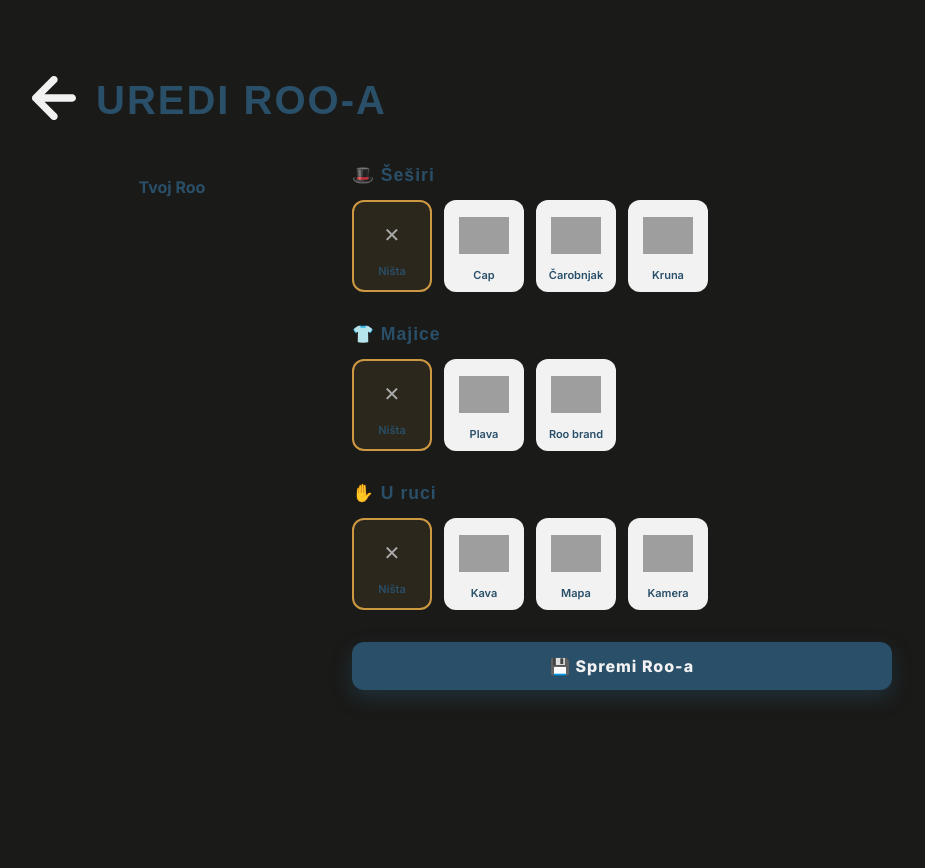
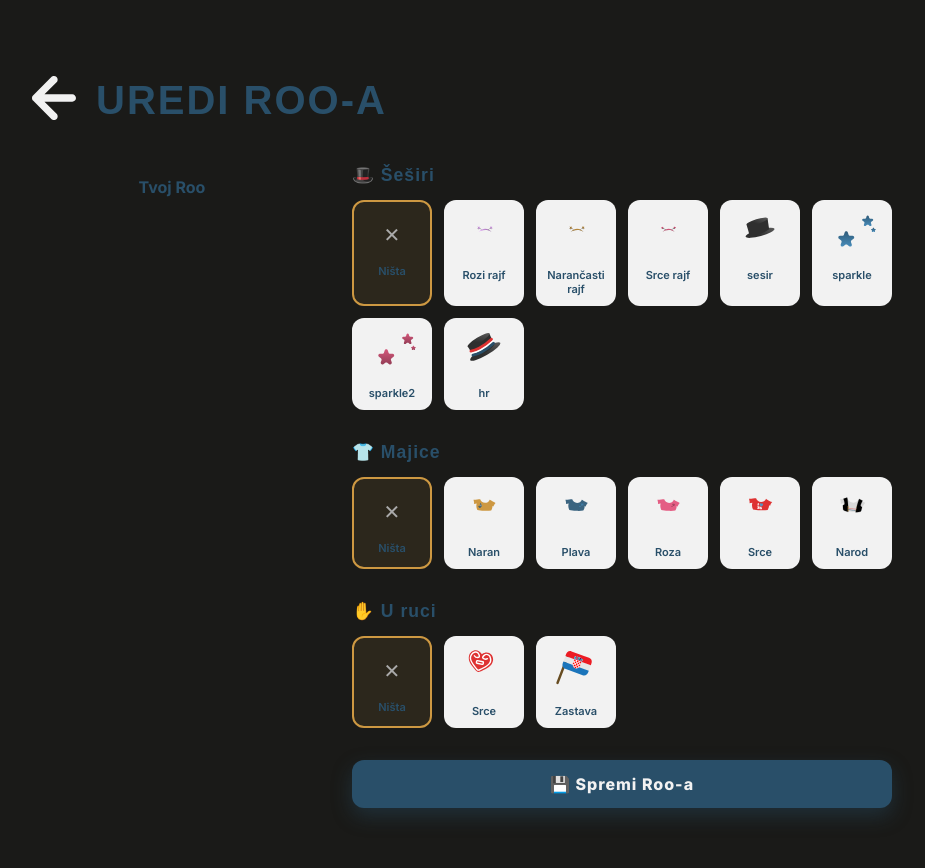
Before and after one commit to IvanZdelar/Roo, a PHP site: page /roo/customize-mascot.php in a window 1280 px wide. Shown: the part 134-1002 px from the top of the page, without its empty margins (178-1103 px from the left). Run offline with PHP 8.4, Linux system fonts and the light colour scheme; a user stored in the database is signed in; data comes from the database, SQL or seed files in the repository; data that the repository does not hold is empty; some web fonts are replaced; grey boxes are pictures that could not be loaded.

Commit message:
Update items catalog with new hat, shirt, and hand item options

```diff
--- a/mascot_helper.php
+++ b/mascot_helper.php
@@ -25,18 +25,24 @@ function get_items_catalog(): array
 {
     return [
         'hats' => [
-            ['id' => 'hat_cap',    'name' => 'Cap',         'file' => 'hats/hat_cap.svg'],
-            ['id' => 'hat_wizard', 'name' => 'Čarobnjak',   'file' => 'hats/hat_wizard.svg'],
-            ['id' => 'hat_crown',  'name' => 'Kruna',       'file' => 'hats/hat_crown.svg'],
+            ['id' => 'rajf',    'name' => 'Rozi rajf',         'file' => 'hats/hat-rajf.svg'],
+            ['id' => 'rajf2', 'name' => 'Narančasti rajf',   'file' => 'hats/hat-rajf2.svg'],
+            ['id' => 'rajf3',  'name' => 'Srce rajf',       'file' => 'hats/hat-rajf3.svg'],
+            ['id' => 'sesir',  'name' => 'sesir',       'file' => 'hats/hat-sesir.svg'],
+            ['id' => 'sparkle',  'name' => 'sparkle',       'file' => 'hats/hat-sparkle.svg'],
+            ['id' => 'sparkle2',  'name' => 'sparkle2',       'file' => 'hats/hat-sparkle2.svg'],
+            ['id' => 'hr',  'name' => 'hr',       'file' => 'hats/hat-hr.svg'],
         ],
         'shirts' => [
-            ['id' => 'shirt_blue',   'name' => 'Plava',     'file' => 'shirts/shirt_blue.svg'],
-            ['id' => 'shirt_roo',    'name' => 'Roo brand', 'file' => 'shirts/shirt_roo.svg'],
+            ['id' => 'naran',   'name' => 'Naran',     'file' => 'shirts/shirt-naran.svg'],
+            ['id' => 'plava',    'name' => 'Plava', 'file' => 'shirts/shirt-plava.svg'],
+            ['id' => 'roza',    'name' => 'Roza', 'file' => 'shirts/shirt-roza.svg'],
+            ['id' => 'srce',    'name' => 'Srce', 'file' => 'shirts/shirt-srce.svg'],
+            ['id' => 'narod',    'name' => 'Narod', 'file' => 'shirts/shirt-narod.svg'],
         ],
         'hand_items' => [
-            ['id' => 'hand_coffee', 'name' => 'Kava',       'file' => 'hand/hand_coffee.svg'],
-            ['id' => 'hand_map',    'name' => 'Mapa',       'file' => 'hand/hand_map.svg'],
-            ['id' => 'hand_camera', 'name' => 'Kamera',     'file' => 'hand/hand_camera.svg'],
+            ['id' => 'hand_srce', 'name' => 'Srce',       'file' => 'hand/hand-srce.svg'],
+            ['id' => 'zastava',    'name' => 'Zastava',       'file' => 'hand/hand-zastava.svg'],
         ],
     ];
 }
```
